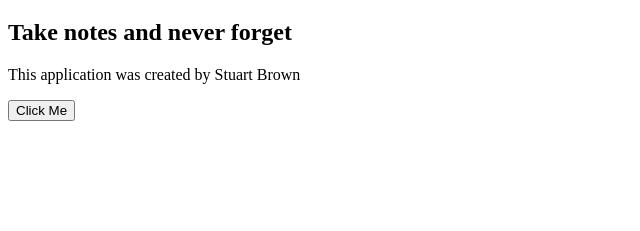
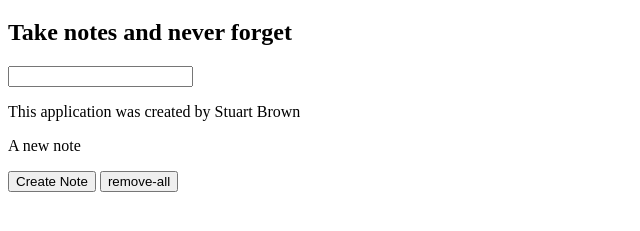
Before and after one commit to Vastaux/JavaScript-Bootcamp, a plain HTML site: page Notes-app/index.html in a window 1280 px wide. Shown: the part 61-292 px from the top of the page, without its empty margins (0-640 px from the left). Drawn offline with Linux system fonts and the light colour scheme.

Commit message:
Updated Notes-app functionality to have parity with Lecture 55.

```diff
--- a/Notes-app/index.html
+++ b/Notes-app/index.html
@@ -10,9 +10,13 @@
 <body>
     <h1>Notes App</h1>
     <h2>Take notes and never forget</h2>
-    <p>This application was created by Stuart Brown</p>
+    <input id='search-text' type='text'>
 
-    <button>Click Me</button>
+    <p class='note'>This application was created by Stuart Brown</p>
+    <p class='note'>A new note</p>
+
+    <button id='create-note'>Create Note</button>
+    <button id='remove-all'>remove-all</button>
 
     <script src="notes.js" ></script>
 </body>
--- a/Notes-app/notes.js
+++ b/Notes-app/notes.js
@@ -12,6 +12,16 @@ const notes = [{
     body: 'Get new chair'
 }]
 
-document.querySelector('button').addEventListener('click', function () {
-   console.log(notes)
+document.querySelector('#create-note').addEventListener('click', function (e) {
+   e.target.textContent = 'The button was clicked'
 })
+
+document.querySelector('#remove-all').addEventListener('click', function () {
+    document.querySelectorAll('.note').forEach(function(note) {
+        note.remove();
+    })
+})
+
+document.querySelector('#search-text').addEventListener('change', function(e) {
+    console.log(e)
+})
```
